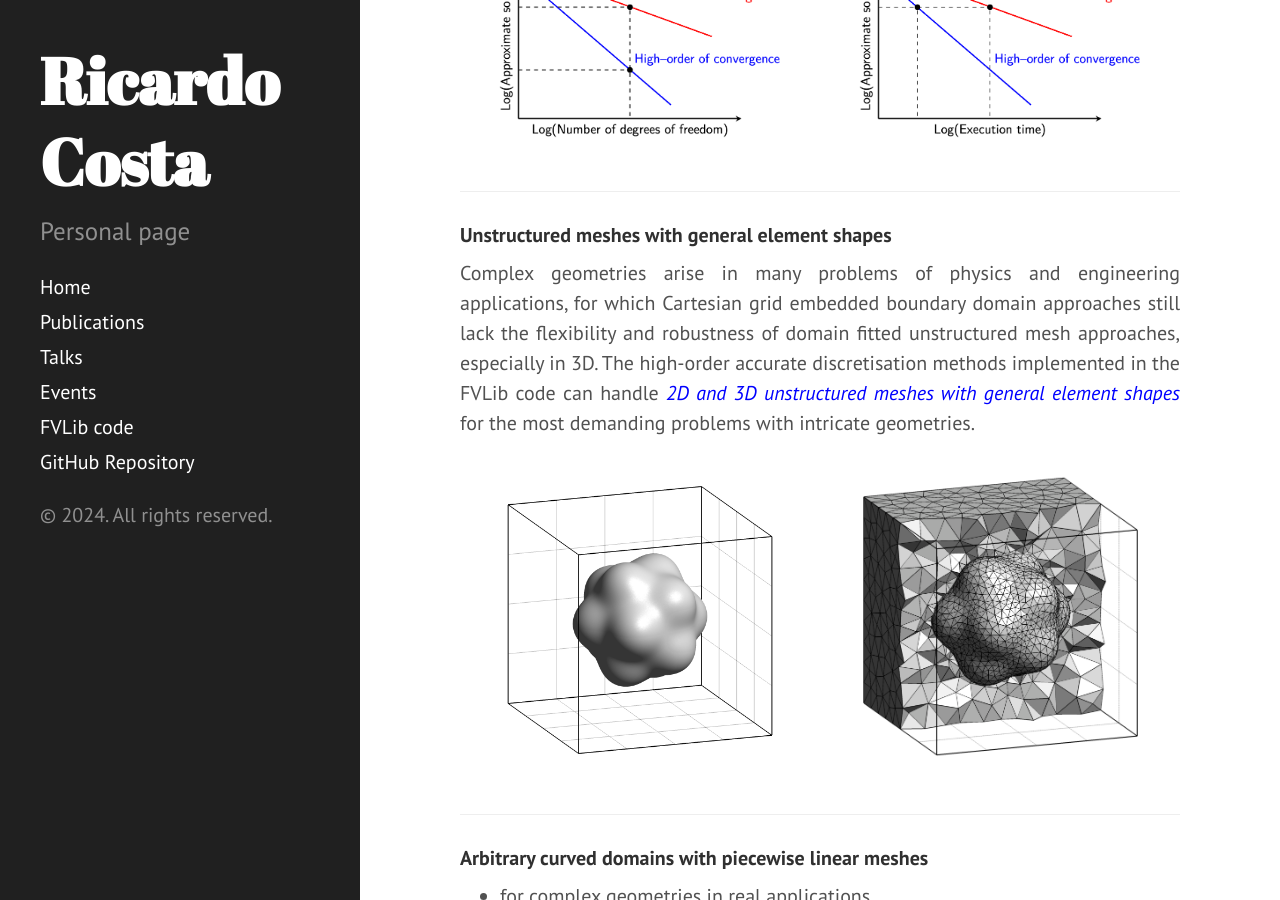
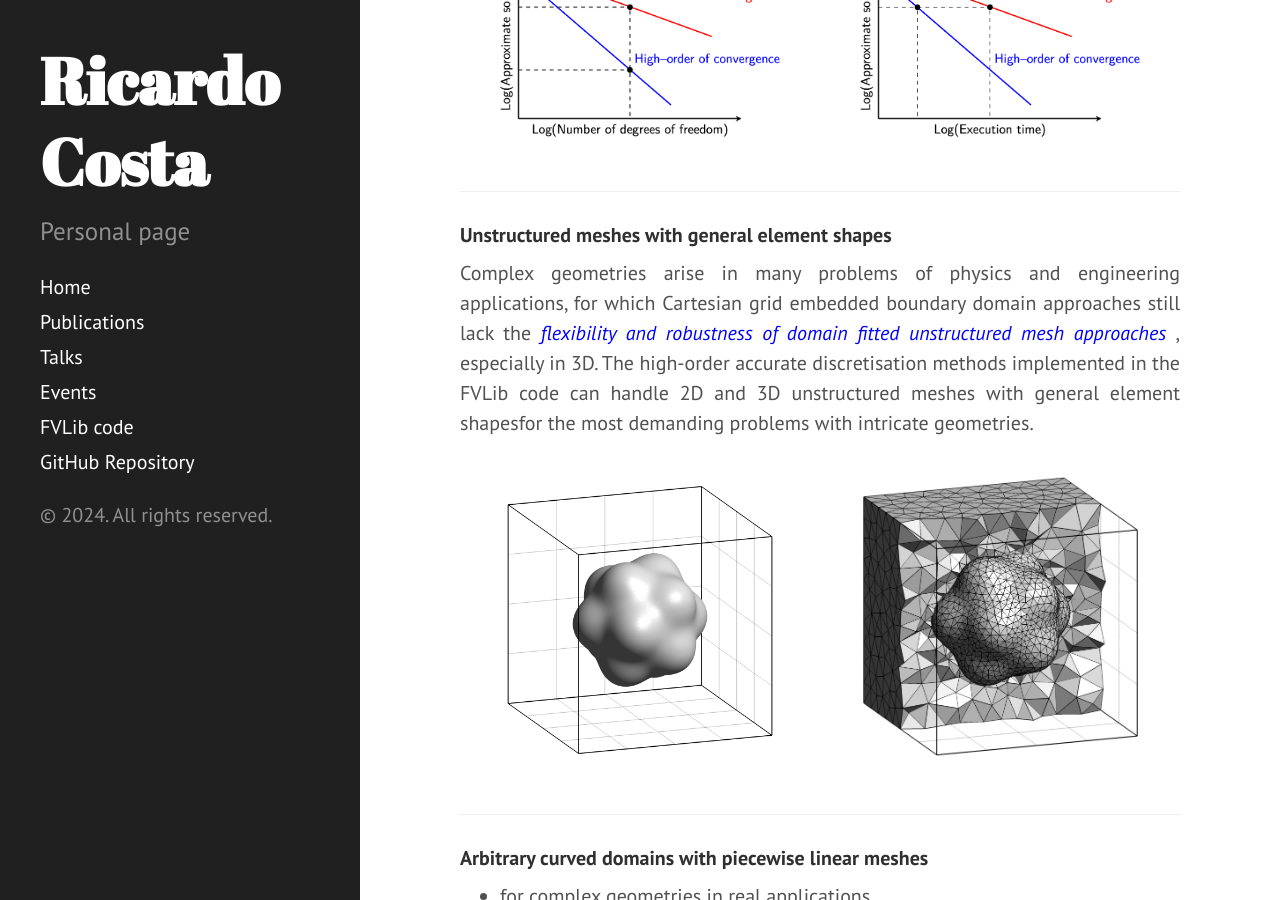
Before and after one commit to ricardodpcosta/ricardodpcosta.github.io, a Jekyll site: the page built from fvlib.md, in a window 1280 px wide and 900 px high, scrolled down 1709 px. Built offline with Jekyll 4.4.1, drawn with Linux system fonts in a browser that asks for light colours; Markdown is read by kramdown in place of the engine named in the settings.

Commit message:
Update fvlib.md

```diff
--- a/fvlib.md
+++ b/fvlib.md
@@ -52,7 +52,7 @@ The discretisation methods implemented in the FVLib code are highly accurate in
 
 #### **Unstructured meshes with general element shapes**
 
-Complex geometries arise in many problems of physics and engineering applications, for which Cartesian grid embedded boundary domain approaches still lack the flexibility and robustness of domain fitted unstructured mesh approaches, especially in 3D. The high-order accurate discretisation methods implemented in the FVLib code can handle <span style="color:blue">_2D and 3D unstructured meshes with general element shapes_</span> for the most demanding problems with intricate geometries.
+Complex geometries arise in many problems of physics and engineering applications, for which Cartesian grid embedded boundary domain approaches still lack the <span style="color:blue">_flexibility and robustness of domain fitted unstructured mesh approaches_</span> , especially in 3D. The high-order accurate discretisation methods implemented in the FVLib code can handle 2D and 3D unstructured meshes with general element shapesfor the most demanding problems with intricate geometries.
 
 <p style="margin-bottom: 1cm;"></p>
 
```
